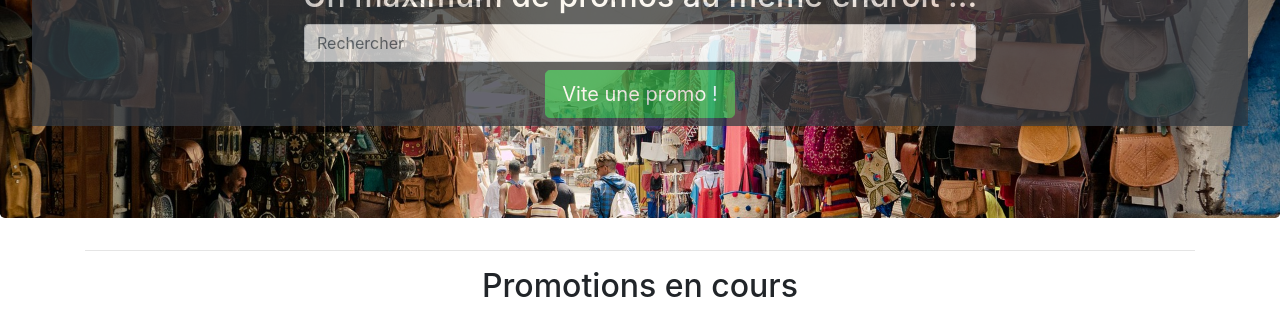
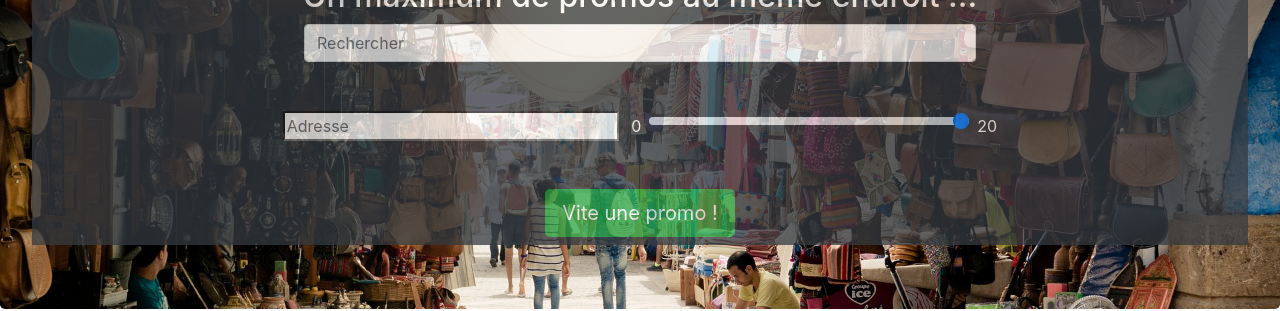
Before and after one commit to flojacke/promo_frontend, an Angular app: page /home in a window 1280 px wide. Shown: the part 218-529 px from the top of the page. Built offline with nearby package versions, Linux system fonts and the light colour scheme; no server answers.

Commit message:
ajout curseur localisation

```diff
--- a/src/app/public/home/home-banner/home-banner.component.html
+++ b/src/app/public/home/home-banner/home-banner.component.html
@@ -5,9 +5,14 @@
     <h2>Un maximum de promos au même endroit !!!</h2>
     <form class="justify-content-center px-5">
       <input class="form-control bg-light mx-auto" type="search" placeholder="Rechercher" aria-label="Rechercher">
-      <button class="btn btn-success btn-lg mt-2" type="submit">
+      <div class="localisation my-5">
+        <input type="search" class="mr-2" placeholder="Adresse">
+        0<input type="range" class="custom-range px-2" min="0" max="10" id="customRange2">20
+      </div>
+      <button class="btn btn-success btn-lg" type="submit">
           Vite une promo !
       </button>
     </form>
+
   </div>
 </div>
--- a/src/app/public/home/home-banner/home-banner.component.scss
+++ b/src/app/public/home/home-banner/home-banner.component.scss
@@ -12,3 +12,28 @@
 input {
     width: 60%;
 }
+
+// range / cursor
+
+.slider {
+    -webkit-appearance: none;
+    width: 80%;
+    height: 15px;
+    border-radius: 5px;
+    background: #d3d3d3;
+    outline: none;
+  }
+
+  .slider::-webkit-slider-thumb {
+    -webkit-appearance: none;
+    appearance: none;
+    width: 25px;
+    height: 25px;
+    border-radius: 50%;
+    background: #4CAF50;
+    cursor: pointer;
+  }
+
+.localisation input {
+    width:30%;
+}
```
Also changed, not shown: 1 other file (tests, documents, lock files or other folders).
